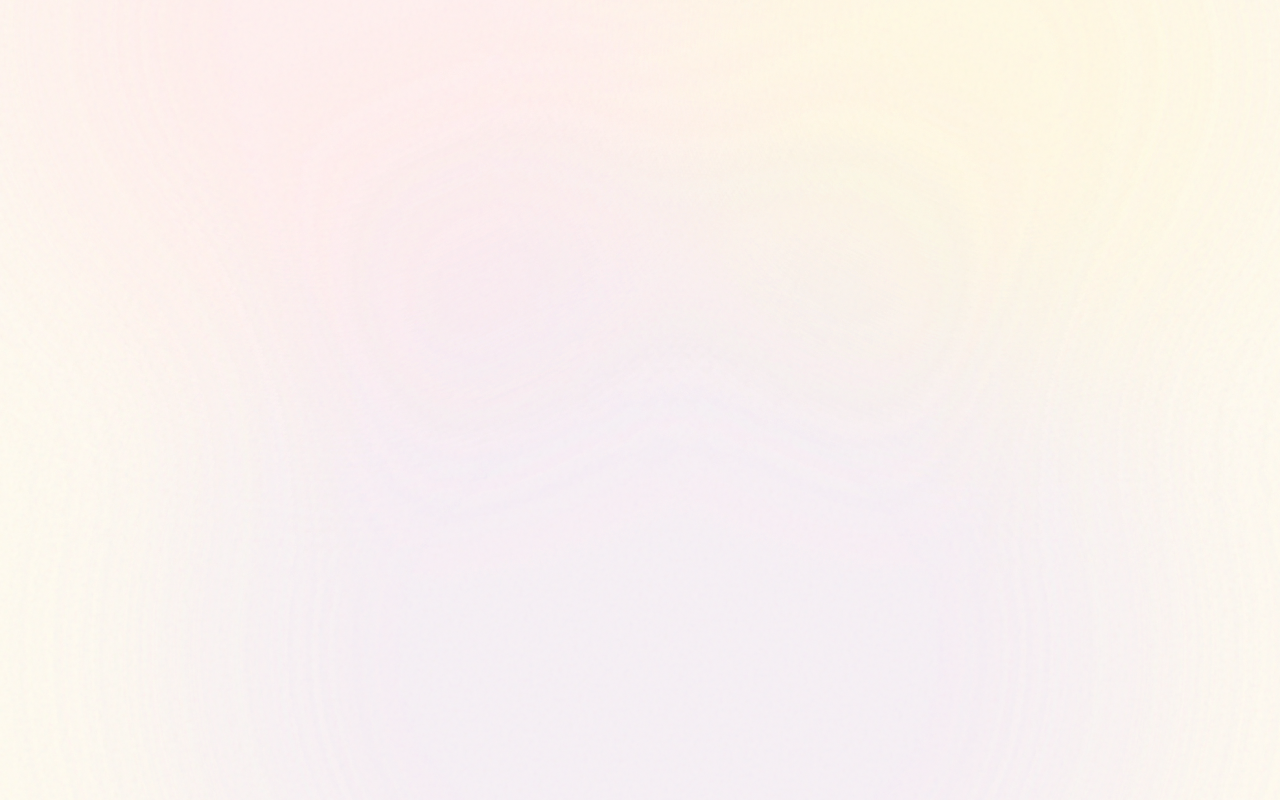
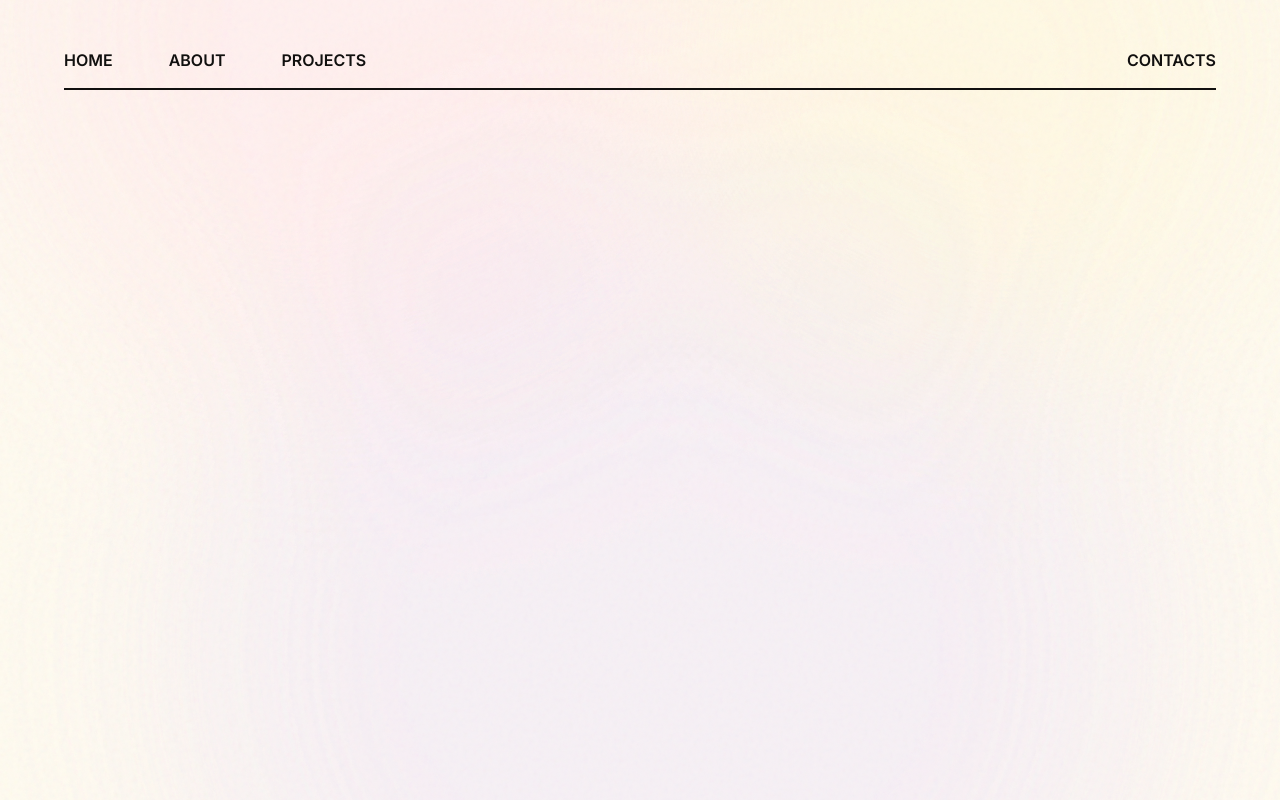
Before and after one commit to 5hurik41/Portfolio-Arabefam, a React (Vite) app: page / in a window 1280 px wide. Built offline with nearby package versions, Linux system fonts and the light colour scheme.

Commit message:
feat: create the navigation bar :sparkles:

```diff
--- a/package.json
+++ b/package.json
@@ -10,6 +10,7 @@
     "preview": "vite preview"
   },
   "dependencies": {
+    "@radix-ui/react-navigation-menu": "^1.2.14",
     "@tailwindcss/vite": "^4.3.0",
     "react": "^19.2.6",
     "react-dom": "^19.2.6",
--- a/src/App.tsx
+++ b/src/App.tsx
@@ -1,10 +1,13 @@
 import Background from "./components/ui/Background";
+import NavigationBar from "./features/landing/ui/NavigationBar";
 
 function App() {
   return (
     <>
       <Background />
-      <main className="w-full py-8 px-16"></main>
+      <main className="w-full py-8 px-16">
+        <NavigationBar />
+      </main>
     </>
   );
 }
--- /dev/null
+++ b/src/features/landing/ui/NavigationBar.tsx
@@ -0,0 +1,30 @@
+import * as NavigationMenu from "@radix-ui/react-navigation-menu";
+
+function NavigationBar() {
+  const menuItems = [
+    { label: "HOME", href: "#home" },
+    { label: "ABOUT", href: "#about" },
+    { label: "PROJECTS", href: "#projects" },
+    { label: "CONTACTS", href: "#contacts" },
+  ];
+  return (
+    <NavigationMenu.Root className="w-full py-4 border-b-2 border-brand-dark font-semibold sticky">
+      <NavigationMenu.List className="w-full flex justify-between">
+        <div className="w-full flex gap-4 md:gap-14">
+          {menuItems.slice(0, 3).map((item, index) => (
+            <NavigationMenu.Item key={index}>
+              <NavigationMenu.Link href={item.href}>{item.label}</NavigationMenu.Link>
+            </NavigationMenu.Item>
+          ))}
+        </div>
+        <NavigationMenu.Item>
+          <NavigationMenu.Link href={menuItems.at(menuItems.length - 1)?.href}>
+            {menuItems.at(menuItems.length - 1)?.label}
+          </NavigationMenu.Link>
+        </NavigationMenu.Item>
+      </NavigationMenu.List>
+    </NavigationMenu.Root>
+  );
+}
+
+export default NavigationBar;
```
Also changed, not shown: 1 other file (tests, documents, lock files or other folders).
